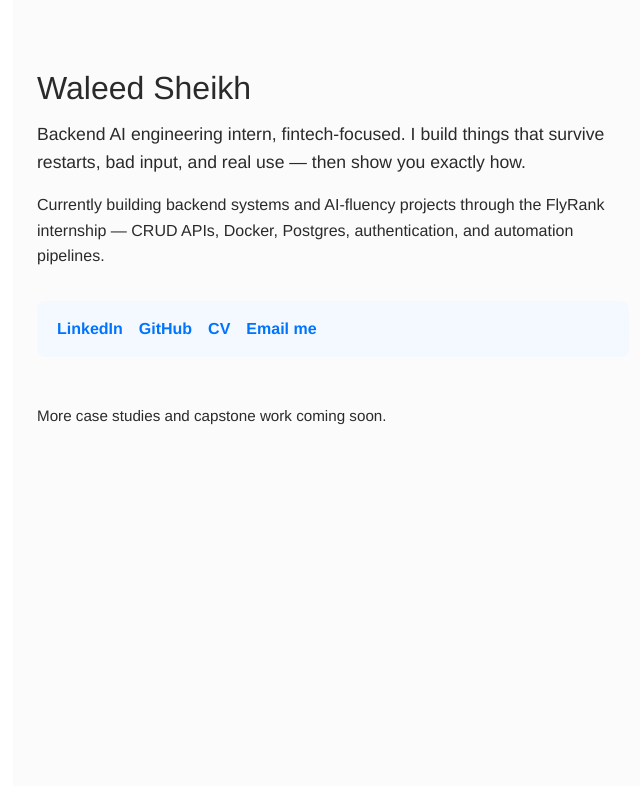
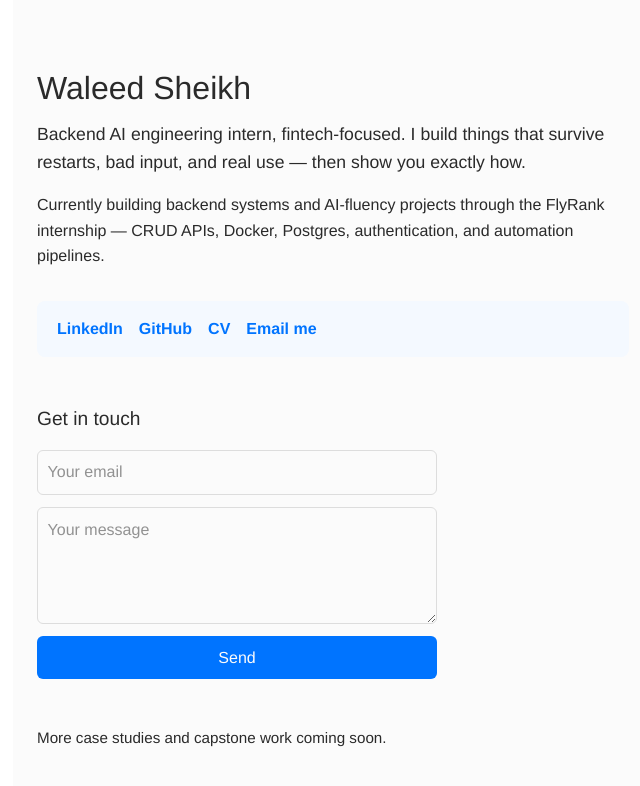
Before and after one commit to WaleedSheikhh/FlyrankPortfolio, a Next.js app: page / in a window 1280 px wide. Shown: the top 786 px of the page, without its empty margins (307-947 px from the left). Built offline with nearby package versions, Linux system fonts and the light colour scheme.

Commit message:
Add working contact form via Web3Forms

```diff
--- a/app/page.tsx
+++ b/app/page.tsx
@@ -63,9 +63,12 @@ export default function Home() {
         </a>
       </div>
 
+      <ContactForm />
+
       <p style={{ marginTop: "3rem", fontSize: "0.95rem", color: "#2A2A2A" }}>
         More case studies and capstone work coming soon.
       </p>
+
     </main>
   );
 }
```
